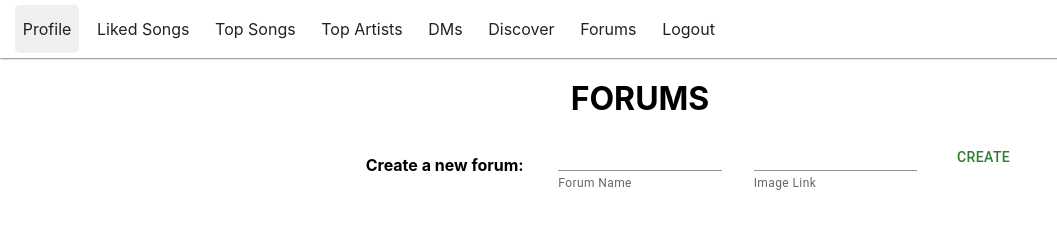
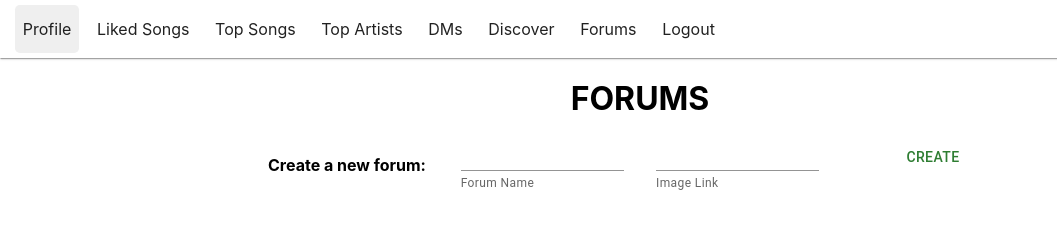
Before and after one commit to Cassy343/SWE-team-5-project-2, a React (Create React App) app in the folder frontend/: page /forums in a window 1280 px wide. Shown: the top 244 px of the page, without its empty margins (0-1057 px from the left). Built offline with nearby package versions, Linux system fonts and the light colour scheme.

Commit message:
some design changes

```diff
--- a/frontend/package.json
+++ b/frontend/package.json
@@ -11,6 +11,7 @@
     "@testing-library/react": "^13.3.0",
     "@testing-library/user-event": "^13.5.0",
     "axios": "^0.27.2",
+    "firebase": "^9.8.2",
     "react": "^18.1.0",
     "react-dom": "^18.1.0",
     "react-router-dom": "^6.3.0",
--- a/frontend/src/forums/Forums.js
+++ b/frontend/src/forums/Forums.js
@@ -14,11 +14,15 @@ function Forums(props) {
     const [newForumName, setNewForumName] = useState("");
     const [newImageLink, setNewImageLink] = useState("");
 
+    const createForum = (e) => {
+
+    }
+
     return (
         <div style={{ textAlign: 'center', marginLeft: '70px', marginRight: '70px' }}>
             <h1>FORUMS</h1>
             <Grid container spacing={4}>
-                <Grid item xs={3}><p></p></Grid>
+                <Grid item xs={2}><p></p></Grid>
                 <Grid item xs={2}><p><b>Create a new forum: </b></p></Grid>
                 <Grid item xs={2}>
                     <TextField fullWidth
@@ -38,8 +42,10 @@ function Forums(props) {
                     inputProps={{ defaultValue: null }}
                     />
                 </Grid>
-                <Grid item xs={1}>
-                    <Button color='success'>Create</Button>
+                <Grid item xs={2}>
+                    <Button fullWidth
+                    color='success'
+                    onClick={createForum}>Create</Button>
                 </Grid>
             </Grid>
             <br></br>
```
Also changed, not shown: 1 other file (tests, documents, lock files or other folders).
